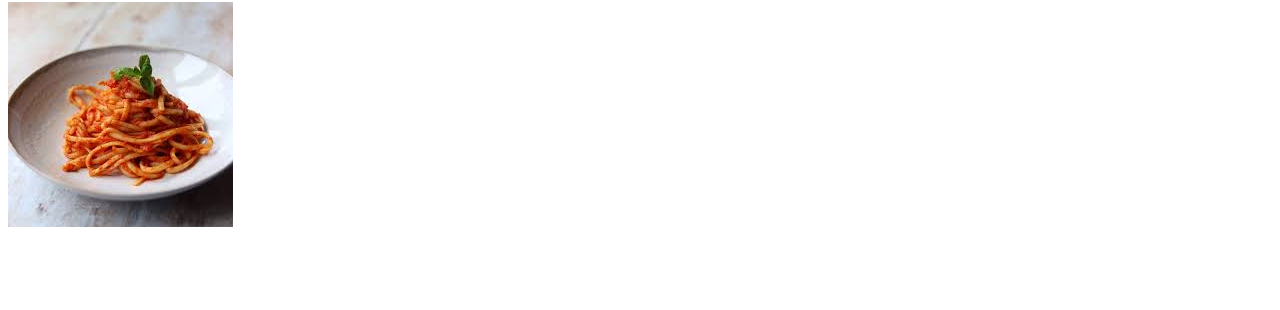
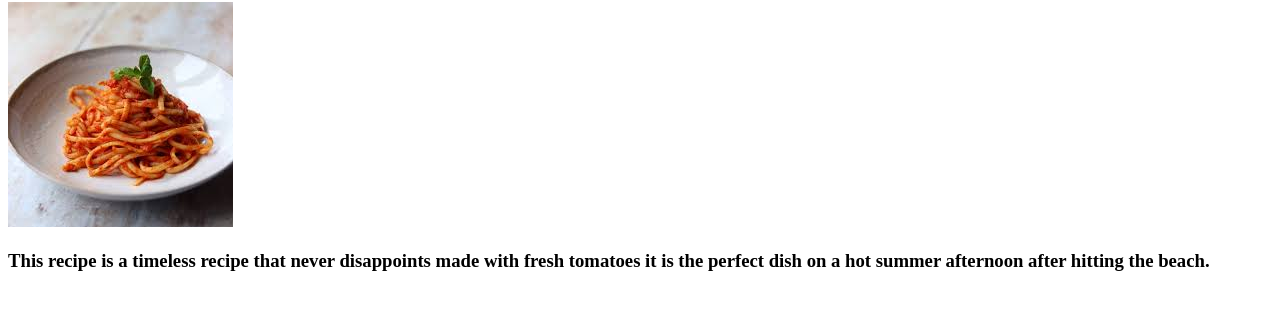
Before and after one commit to mluvara/favorite-recipes, a plain HTML site: page recipes/pasta.html in a window 1280 px wide. Shown: the part 78-388 px from the top of the page. Drawn offline with Linux system fonts and the light colour scheme.

Commit message:
added dish description

```diff
--- a/recipes/pasta.html
+++ b/recipes/pasta.html
@@ -8,5 +8,6 @@
 <body>
     <h1>Pasta Al Pomodoro</h1>
     <img src="pastapic.jpeg">
+    <h3>This recipe is a timeless recipe that never disappoints made with fresh tomatoes it is the perfect dish on a hot summer afternoon after hitting the beach.</h3>
 </body>
 </html>
```
